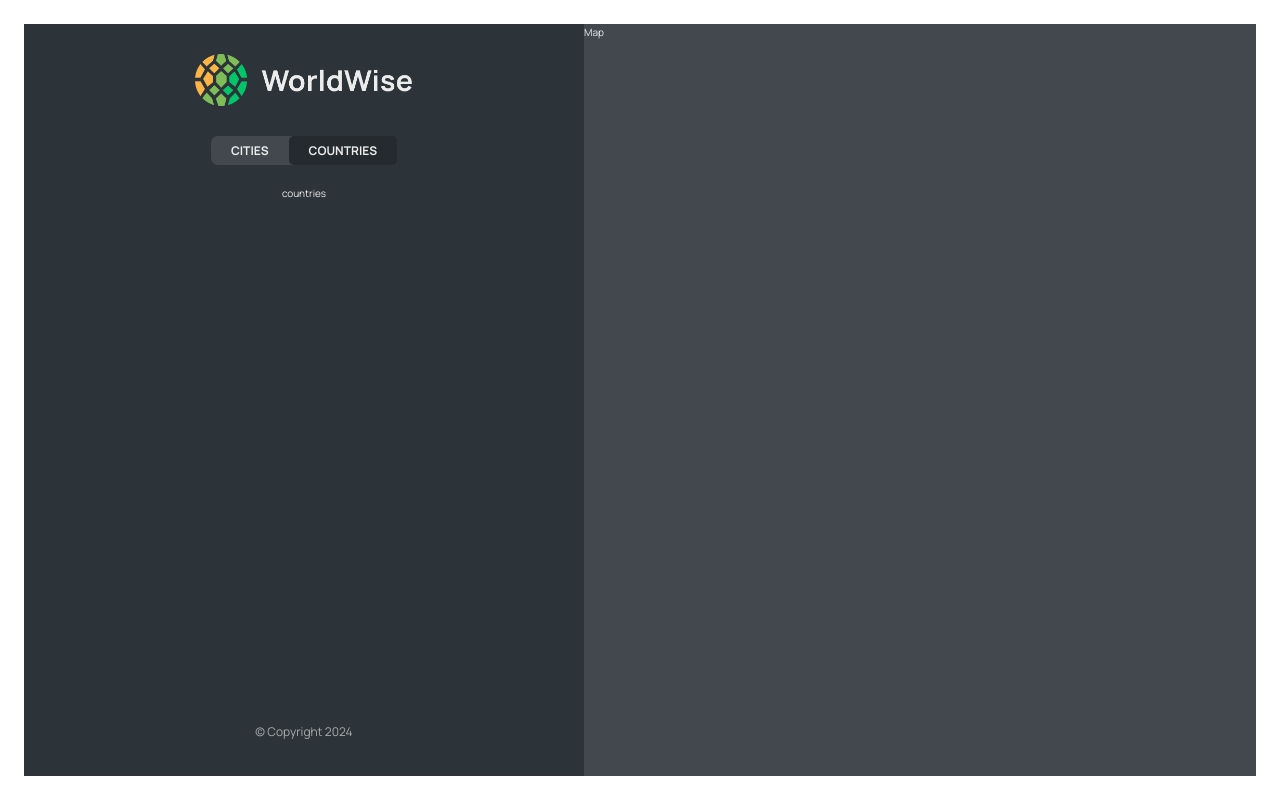
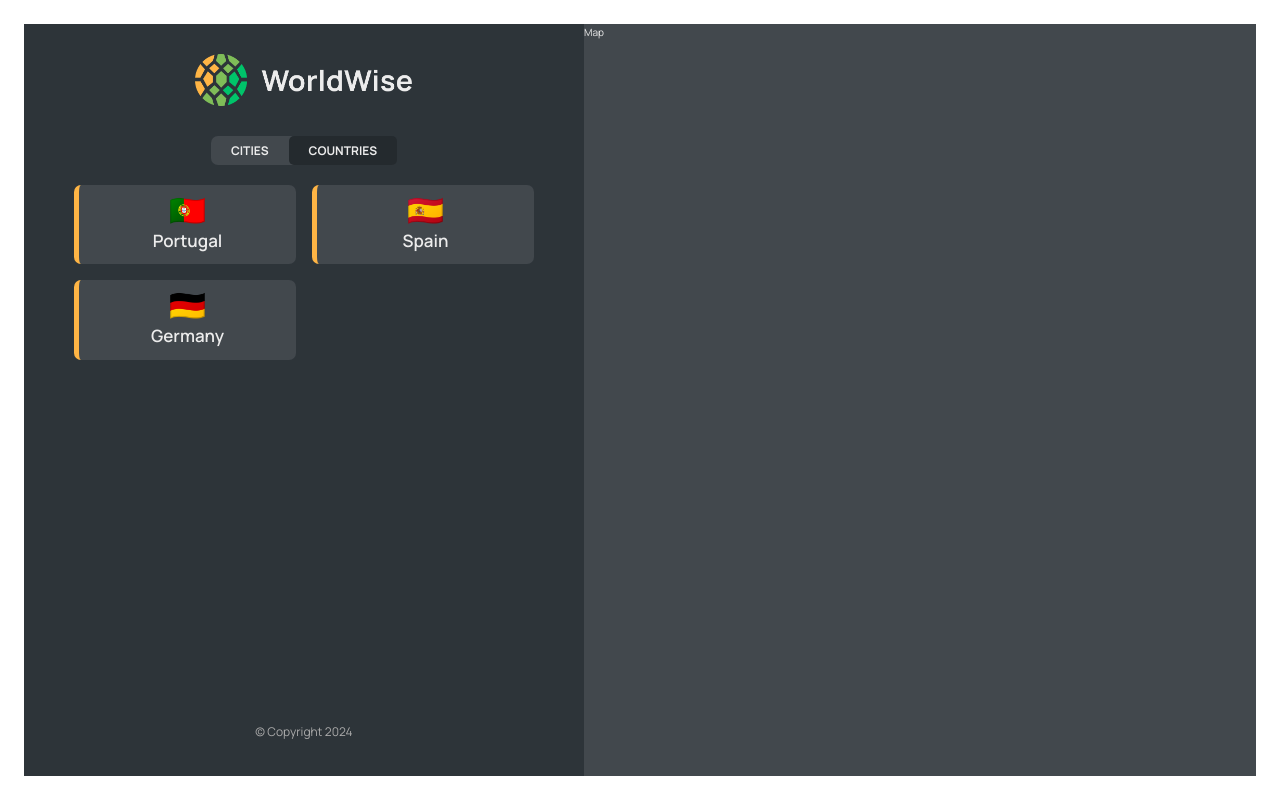
Before and after one commit to Kaitlyn-Folsom/worldwise, a React (Vite) app: page /app/countries in a window 1280 px wide. Built offline with nearby package versions, Linux system fonts and the light colour scheme; data requests are answered from the project's data file.

Commit message:
render countries

```diff
--- a/data/cities.json
+++ b/data/cities.json
@@ -35,6 +35,18 @@
         "lng": 13.376933665713324
       },
       "id": 98443197
+    },
+    {
+      "cityName": "Barcelona",
+      "country": "Spain",
+      "emoji": "🇪🇸",
+      "date": "2027-07-18T08:22:53.976Z",
+      "notes": "",
+      "position": {
+        "lat": 40.46635901755316,
+        "lng": -3.7133789062500004
+      },
+      "id": 12345567
     }
   ]
 }
--- a/src/App.jsx
+++ b/src/App.jsx
@@ -7,6 +7,7 @@
 import AppLayout from './pages/AppLayout';
 import Login from './pages/Login';
 import CityList from './components/CityList';
+import CountriesList from './components/CountriesList';
 
 const BASE_URL = `http://localhost:9000`;
 function App() {
@@ -41,7 +42,7 @@
         <Route path={'app'} element={<AppLayout />}>
           <Route index element={<CityList cities={cities} isLoading={isLoading} />} />
           <Route path={'cities'} element={<CityList cities={cities} isLoading={isLoading} />} />
-          <Route path={'countries'} element={<p>countries</p>} />
+          <Route path={'countries'} element={<CountriesList cities={cities} isLoading={isLoading} />} />
           <Route path={'form'} element={<p>Form</p>} />
         </Route>
         <Route path={'login'} element={<Login />} />
--- /dev/null
+++ b/src/components/CountriesList.jsx
@@ -0,0 +1,26 @@
+/* eslint-disable react/prop-types */
+import CountryItem from './CountryItem';
+import styles from './CountryList.module.css';
+import Spinner from './Spinner';
+import Message from './Message';
+
+function CountriesList({ cities, isLoading }) {
+  if (isLoading) return <Spinner />;
+
+  if (!cities.length) return <Message message={'Add you first city by clicking a city on the map'} />;
+
+  const countries = cities.reduce((arr, city) => {
+    if (!arr.map((el) => el.country).includes(city.country)) return [...arr, { country: city.country, emoji: city.emoji }];
+    else return arr;
+  }, []);
+
+  return (
+    <ul className={styles.countryList}>
+      {countries.map((country, index) => (
+        <CountryItem country={country} key={index} />
+      ))}
+    </ul>
+  );
+}
+
+export default CountriesList;
```
